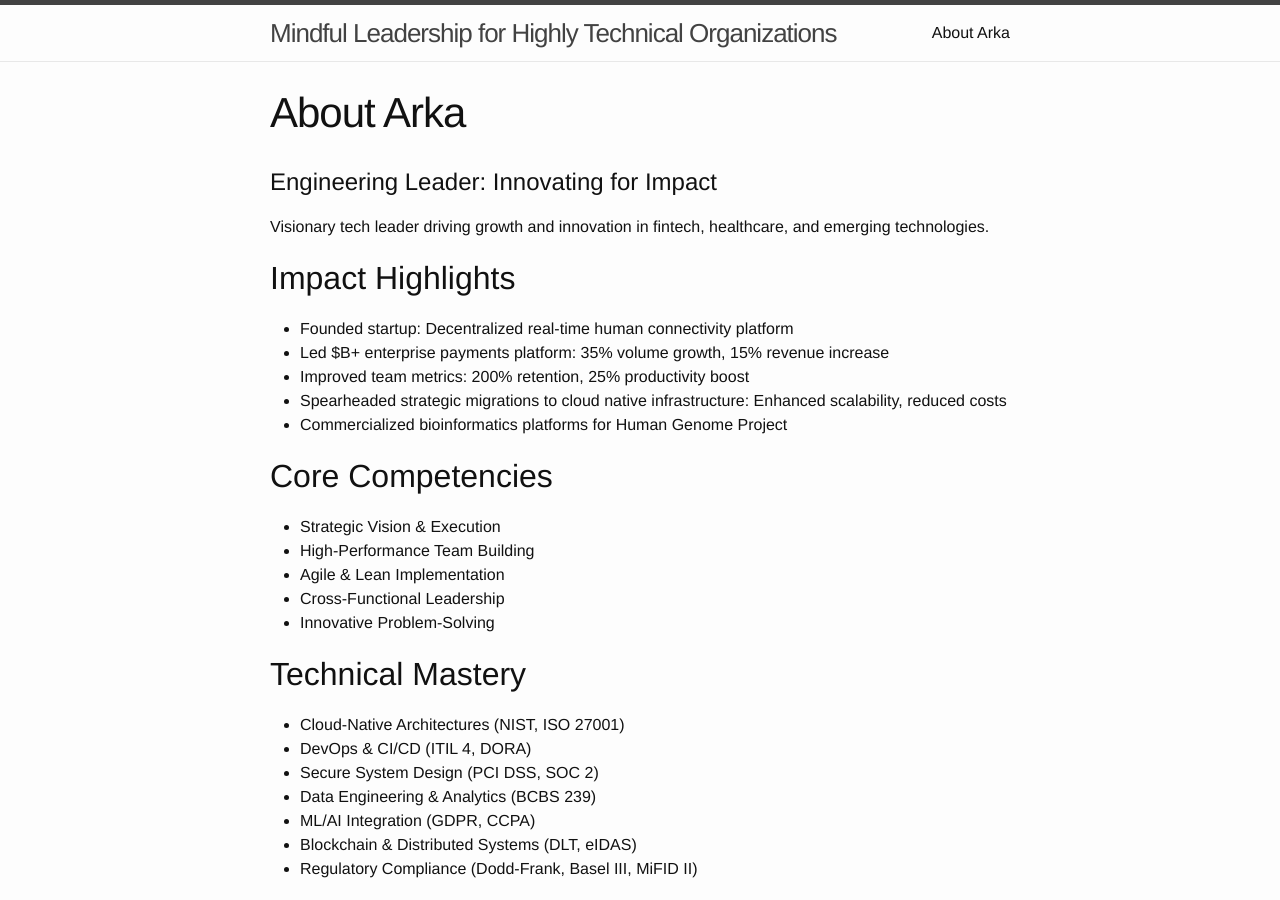
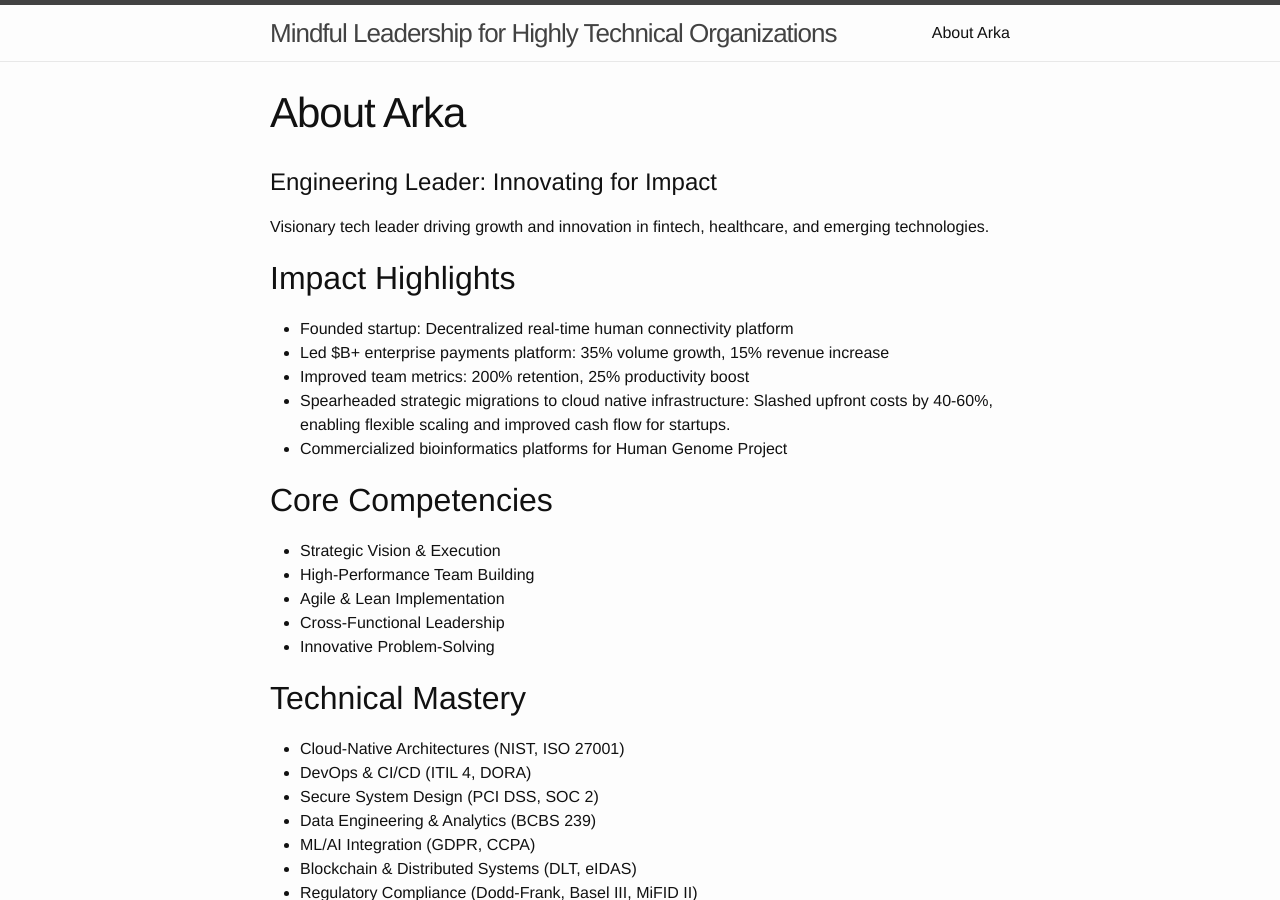
Before and after one commit to wyld3rbit/wyld3rbit.github.io, a Jekyll site: the page built from about.md, in a window 1280 px wide and 900 px high. Built offline with Jekyll 4.4.1, drawn with Linux system fonts in a browser that asks for light colours.

Commit message:
Update about.md

```diff
--- a/about.md
+++ b/about.md
@@ -14,7 +14,7 @@ Visionary tech leader driving growth and innovation in fintech, healthcare, and
 - Founded startup: Decentralized real-time human connectivity platform
 - Led $B+ enterprise payments platform: 35% volume growth, 15% revenue increase
 - Improved team metrics: 200% retention, 25% productivity boost
-- Spearheaded strategic migrations to cloud native infrastructure: Enhanced scalability, reduced costs
+- Spearheaded strategic migrations to cloud native infrastructure: Slashed upfront costs by 40-60%, enabling flexible scaling and improved cash flow for startups.
 - Commercialized bioinformatics platforms for Human Genome Project
 
 ## Core Competencies
```
